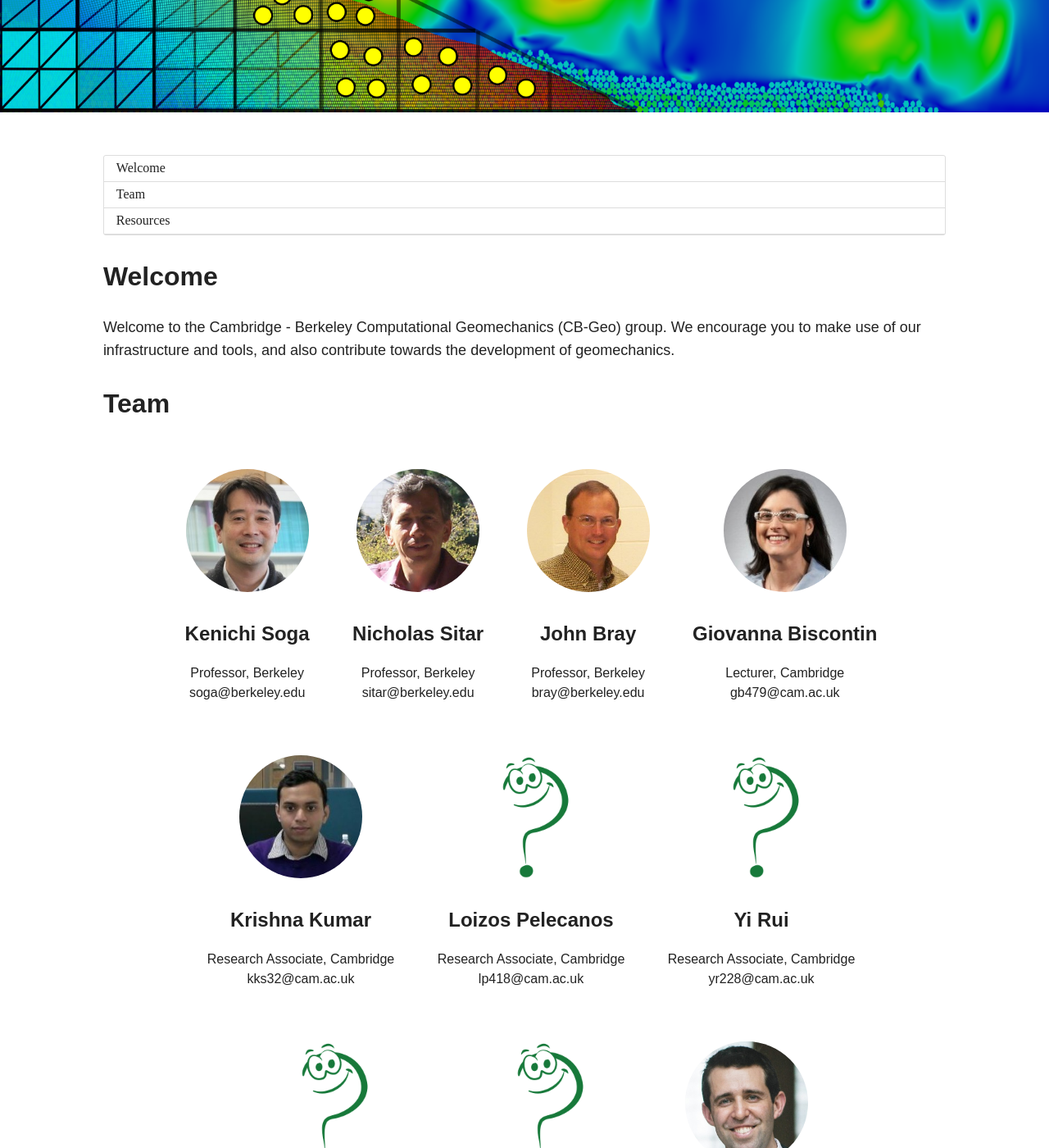
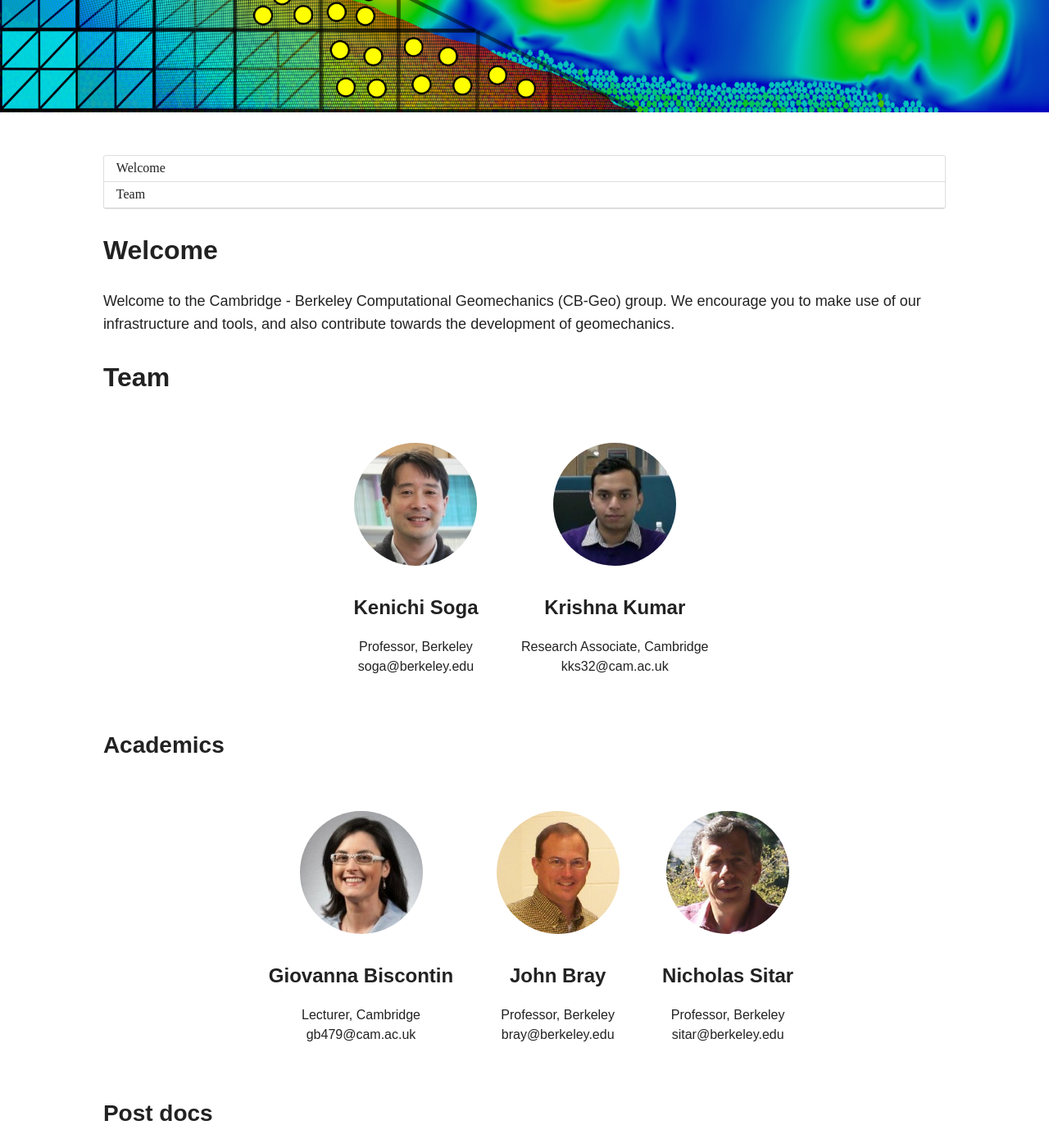
Before and after one commit to cb-geo/cb-geo.github.io, a Jekyll site: the page built from index.md, in a window 1280 px wide and 1400 px high, scrolled down 433 px. Shown: the whole window at 82% size. Built offline with Jekyll 4.4.1, drawn with Linux system fonts in a browser that asks for light colours; nearby versions of some CDN libraries; comment, search, counter and statistics services are not loaded; some of the changed text lies outside the part shown.

Commit message:
Split team to categories

```diff
--- a/index.md
+++ b/index.md
@@ -15,9 +15,11 @@ Welcome to the Cambridge - Berkeley Computational Geomechanics (CB-Geo) group. W
 
 ## Team
 
+
+
 <!-- Team filled from _data/team.yaml-->
    <div class="team">
-    {% for member in site.data.team %}
+    {% for member in site.data.core-team %}
        <div class="user">
          <div class="userimg" style="background-image:url('{{ site.baseurl }}/images/cb-geo/team/{{ member.image }}')">
          </div>
@@ -28,6 +30,71 @@ Welcome to the Cambridge - Berkeley Computational Geomechanics (CB-Geo) group. W
     {% endfor %}
    </div>
 <!-- End team -->
+
+### Academics
+
+<!-- Team filled from _data/team.yaml-->
+   <div class="team">
+    {% for member in site.data.academics %}
+       <div class="user">
+         <div class="userimg" style="background-image:url('{{ site.baseurl }}/images/cb-geo/team/{{ member.image }}')">
+         </div>
+         <h4>{{ member.name }}</h4>
+         {{ member.position }}, {{member.uni }}<br/>
+	 <a href="mailto:{{ member.email }}">{{ member.email }}</a>
+       </div>
+    {% endfor %}
+   </div>
+<!-- End team -->
+
+### Post docs
+
+<!-- Team filled from _data/team.yaml-->
+   <div class="team">
+    {% for member in site.data.postdocs %}
+       <div class="user">
+         <div class="userimg" style="background-image:url('{{ site.baseurl }}/images/cb-geo/team/{{ member.image }}')">
+         </div>
+         <h4>{{ member.name }}</h4>
+         {{ member.position }}, {{member.uni }}<br/>
+	 <a href="mailto:{{ member.email }}">{{ member.email }}</a>
+       </div>
+    {% endfor %}
+   </div>
+<!-- End team -->
+
+### Students
+
+<!-- Team filled from _data/team.yaml-->
+   <div class="team">
+    {% for member in site.data.students %}
+       <div class="user">
+         <div class="userimg" style="background-image:url('{{ site.baseurl }}/images/cb-geo/team/{{ member.image }}')">
+         </div>
+         <h4>{{ member.name }}</h4>
+         {{ member.position }}, {{member.uni }}<br/>
+	 <a href="mailto:{{ member.email }}">{{ member.email }}</a>
+       </div>
+    {% endfor %}
+   </div>
+<!-- End team -->
+
+### Visitors
+
+<!-- Team filled from _data/team.yaml-->
+   <div class="team">
+    {% for member in site.data.visitors %}
+       <div class="user">
+         <div class="userimg" style="background-image:url('{{ site.baseurl }}/images/cb-geo/team/{{ member.image }}')">
+         </div>
+         <h4>{{ member.name }}</h4>
+         {{ member.position }}, {{member.uni }}<br/>
+	 <a href="mailto:{{ member.email }}">{{ member.email }}</a>
+       </div>
+    {% endfor %}
+   </div>
+<!-- End team -->
+
 
 ### Past team members
 <!-- Team filled from _data/team.yaml-->
@@ -43,18 +110,3 @@ Welcome to the Cambridge - Berkeley Computational Geomechanics (CB-Geo) group. W
     {% endfor %}
    </div>
 <!-- End team -->
-
-
-## Resources
-
-* [![appear.in](images/cb-geo/appear.in.png) appear.in](https://appear.in/cb-geo): Video conferencing
-
-* [![asana](images/cb-geo/asana.png) Asana](https://asana.com/):  Project management
-
-* [![github](images/cb-geo/github.png) GitHub](https://github.com/cb-geo): Git code hosting (mirror of GitLab)
-
-* [![gitlab](images/cb-geo/gitlab.png) GitLab](https://git.cb-geo.com): Git code hosting and Continous Integration system
-
-* [![slack](images/cb-geo/slack.png) Slack](https://cb-geo.slack.com/): Team communication
-
-* [![vagrant](images/cb-geo/vagrant.png) Vagrant](https://www.vagrantup.com/): Virtual development environment deployment
```
Also changed, not shown: _data/academics.yml (added, +18 -0 lines), _data/core-team.yml (added, +14 -0 lines), _data/navigation.yml (+7 -4 lines), _data/postdocs.yml (added, +19 -0 lines), _data/students.yml (added, +52 -0 lines), _data/team.yml (deleted, +0 -117 lines), _data/teampast.yml (+7 -0 lines), _data/visitors.yml (added, +7 -0 lines), getting-started/index.md (renamed from policies/index.md, +21 -3 lines), research/index.md (added, +33 -0 lines), images/cb-geo/resources/appear.in.png (renamed from images/cb-geo/appear.in.png), images/cb-geo/resources/asana.png (renamed from images/cb-geo/asana.png), images/cb-geo/resources/github.png (renamed from images/cb-geo/github.png), images/cb-geo/resources/gitlab.png (renamed from images/cb-geo/gitlab.png), 2 more files.
